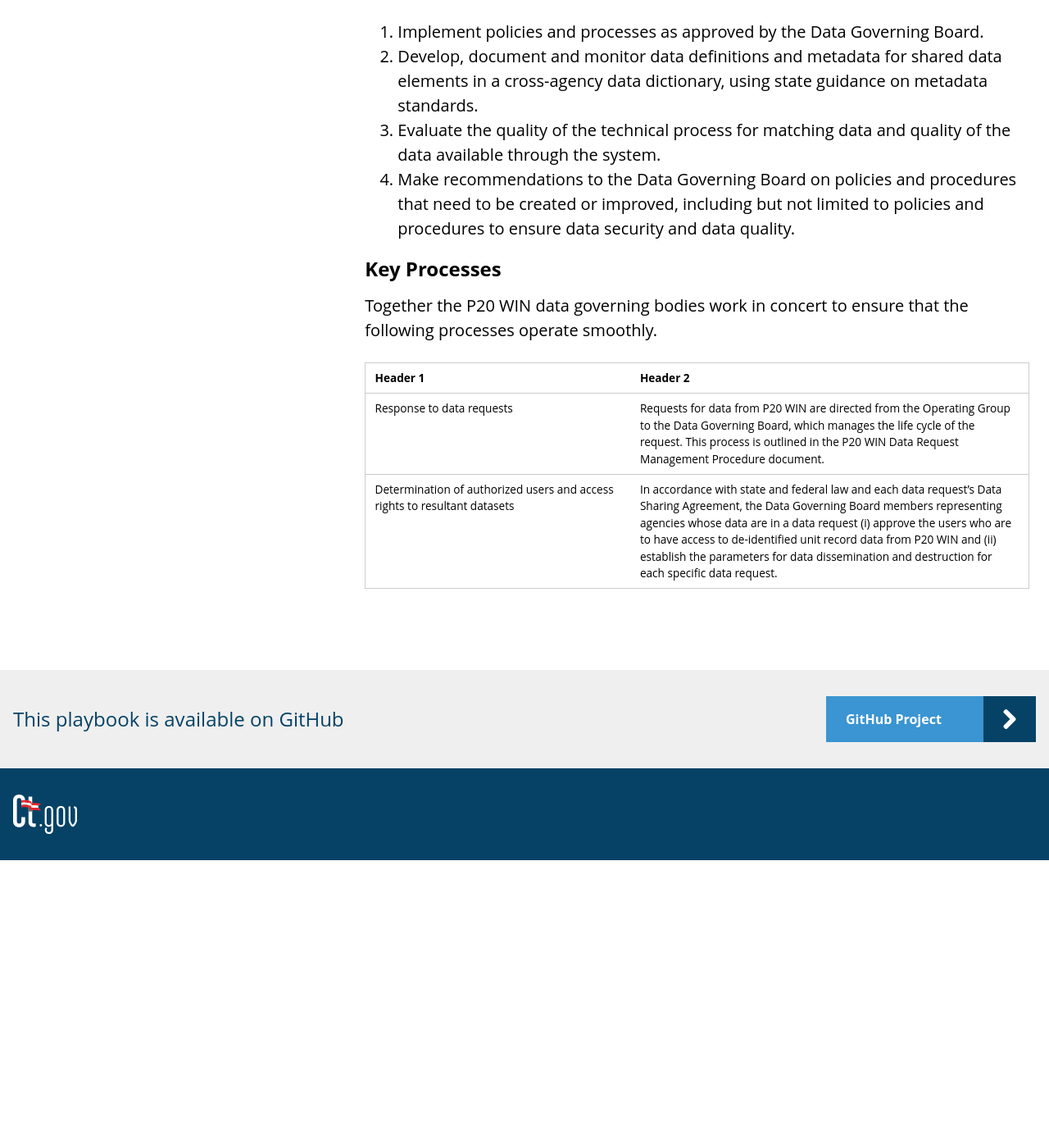
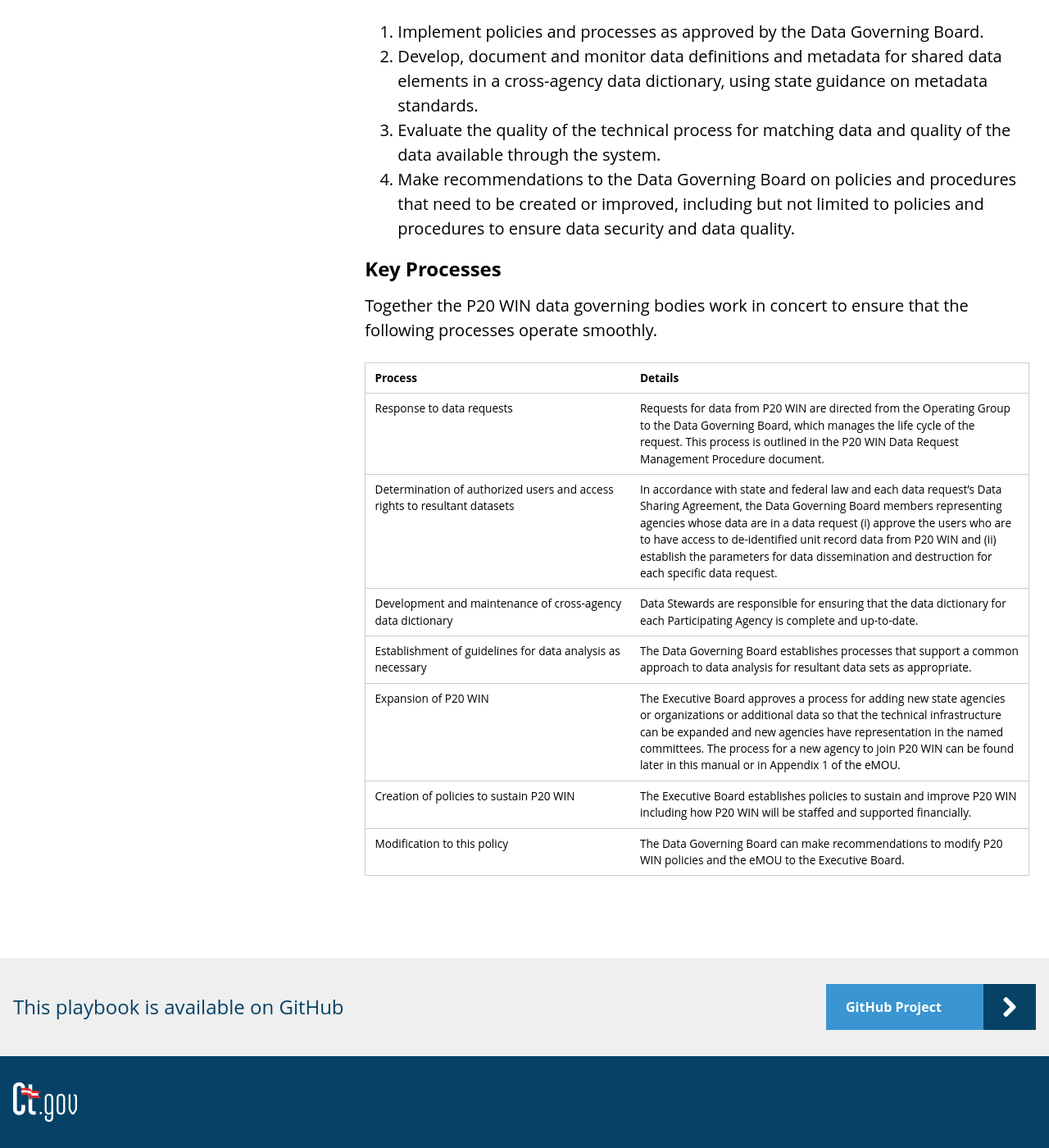
Before and after one commit to P20-WIN/Data-Governance-Manual, a Jekyll site: the page built from 1_data-governance-structure.md, in a window 1280 px wide and 1400 px high, scrolled down 5310 px. Shown: the whole window at 82% size. Built offline with Jekyll 4.4.1, drawn with Linux system fonts in a browser that asks for light colours; before the commit the page ends 6359 px from its top, so only the background shows below that.

Commit message:
Update 1_data-governance-structure.md

```diff
--- a/1_data-governance-structure.md
+++ b/1_data-governance-structure.md
@@ -93,7 +93,12 @@ Responsibilities:
 
 Together the P20 WIN data governing bodies work in concert to ensure that the following processes operate smoothly.
 
-| Header 1 | Header 2 |
+| Process | Details |
 | ----------- | ----------- |
-| Response to data requests | Requests for data from P20 WIN are directed from the Operating Group to the Data Governing Board, which manages the life cycle of the request. This process is outlined in the P20 WIN Data Request Management Procedure document.|
-| Determination of authorized users and access rights to resultant datasets | In accordance with state and federal law and each data request’s Data Sharing Agreement, the Data Governing Board members representing agencies whose data are in a data request (i) approve the users who are to have access to de-identified unit record data from P20 WIN and (ii) establish the parameters for data dissemination and destruction for each specific data request.|
+| Response to data requests | Requests for data from P20 WIN are directed from the Operating Group to the Data Governing Board, which manages the life cycle of the request. This process is outlined in the P20 WIN Data Request Management Procedure document. |
+| Determination of authorized users and access rights to resultant datasets | In accordance with state and federal law and each data request’s Data Sharing Agreement, the Data Governing Board members representing agencies whose data are in a data request (i) approve the users who are to have access to de-identified unit record data from P20 WIN and (ii) establish the parameters for data dissemination and destruction for each specific data request. |
+| Development and maintenance of cross-agency data dictionary | Data Stewards are responsible for ensuring that the data dictionary for each Participating Agency is complete and up-to-date. |
+| Establishment of guidelines for data analysis as necessary | The Data Governing Board establishes processes that support a common approach to data analysis for resultant data sets as appropriate. |
+| Expansion of P20 WIN | The Executive Board approves a process for adding new state agencies or organizations or additional data so that the technical infrastructure can be expanded and new agencies have representation in the named committees. The process for a new agency to join P20 WIN can be found later in this manual or in Appendix 1 of the eMOU. |
+| Creation of policies to sustain P20 WIN | The Executive Board establishes policies to sustain and improve P20 WIN including how P20 WIN will be staffed and supported financially. |
+| Modification to this policy | The Data Governing Board can make recommendations to modify P20 WIN policies and the eMOU to the Executive Board. |
```
